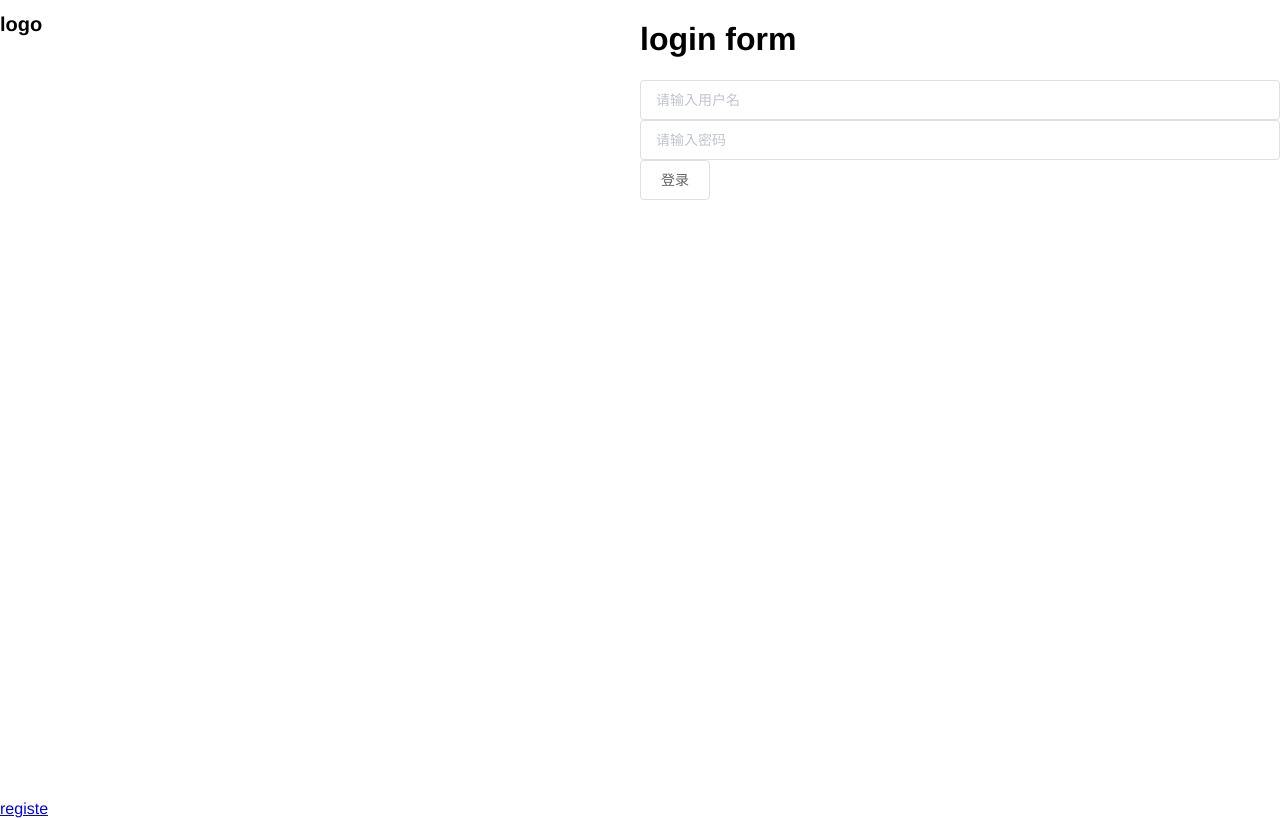
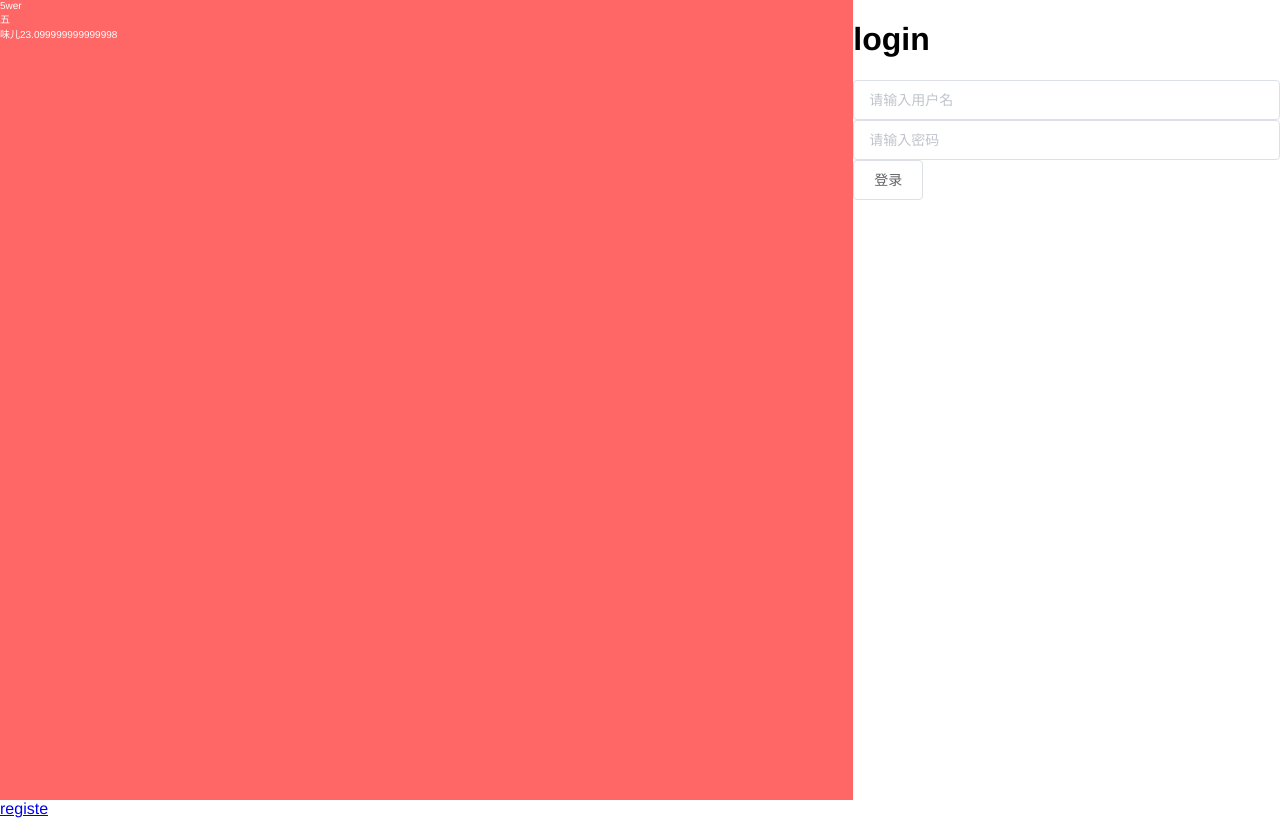
Before and after one commit to 5wer/client, a Vue app: page / in a window 1280 px wide. Built offline with nearby package versions, Linux system fonts and the light colour scheme.

Commit message:
修正vue-class-component和typescript的语法

```diff
--- /dev/null
+++ b/src/components/Logo.vue
@@ -0,0 +1,31 @@
+<template>
+  <div>
+    <div class="_logo">
+      <div class="name">5wer</div>
+      <div class="wu">五</div>
+      <div class="wer">味儿{{height}}</div>
+    </div>
+  </div>
+</template>
+
+<script lang="ts">
+import { Component, Prop, Vue } from 'vue-property-decorator';
+
+@Component
+export default class Logo extends Vue {
+  @Prop(Number) private size!: number;
+  get height(): number {
+    return this.size * 0.7;
+  }
+}
+</script>
+
+<!-- Add "scoped" attribute to limit CSS to this component only -->
+<style lang="less">
+._logo {
+  position: relative;
+  .name {
+    width: 100%;
+  }
+}
+</style>
--- a/src/views/Start/Login.vue
+++ b/src/views/Start/Login.vue
@@ -1,14 +1,14 @@
 <template>
   <div class="start">
     <el-row class="wrap">
-      <el-col :span="12">
-        <div class="left">
-          <h1>logo</h1>
+      <el-col :span="16" class="left">
+        <div class="logoWrap">
+          <LogoIcon v-bind:size="33" class="logo"/>
         </div>
       </el-col>
-      <el-col :span="12">
+      <el-col :span="8" class="right">
         <div>
-          <h1>login form</h1>
+          <h1>login</h1>
           <el-form>
             <el-form-item>
               <el-input placeholder="请输入用户名"></el-input>
@@ -25,23 +25,49 @@
 
 <script lang="ts">
 import { Component, Vue } from 'vue-property-decorator';
+import LogoIcon from '@/components/Logo.vue';
 
 @Component({
-  components: {},
+  components: { LogoIcon },
 })
-export default class Home extends Vue {}
+export default class Login extends Vue {
+  private data() {
+    return {
+      style: {
+        margin: '0 auto',
+        height: '256px',
+        verticalAlign: 'middle',
+      },
+    };
+  }
+}
 </script>
-<style lang="less" scoped>
+<style lang="less">
 .start {
   height: 100%;
-  background-color: '#ccc';
-}
-.wrap {
-  background: '#ccc';
-  height: 100%;
-}
-.left {
-  color: '#f00';
-  font-size: 10px;
+  background-color: #ccc;
+  .wrap {
+    background: #ccc;
+    height: 100%;
+    .left {
+      background-color: #f66;
+      color: #fff;
+      font-size: 10px;
+      height: 100%;
+      .logoWrap {
+        position: relative;
+        height: 100%;
+        .logo {
+          margin: 0 auto;
+          vertical-align: middle;
+          display: inline-block;
+        }
+      }
+    }
+    .right {
+      background-color: #fff;
+      height: 100%;
+    }
+  }
 }
 </style>
```
Also changed, not shown: 1 other file (tests, documents, lock files or other folders).
